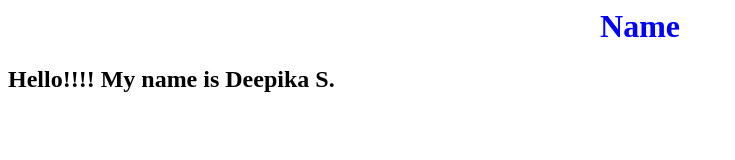
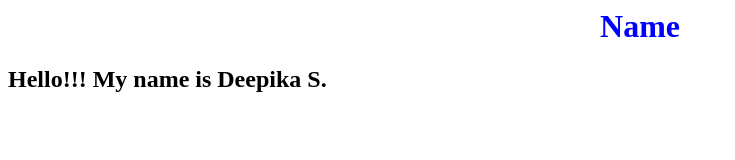
Before and after one commit to Deepika-S23307/Portfolio, a website: page index.html in a window 1280 px wide. Shown: the whole page, without its empty margins (0-735 px from the left). Drawn offline with Linux system fonts and the light colour scheme.

Commit message:
1 file modified

```diff
--- a/index.html
+++ b/index.html
@@ -8,6 +8,6 @@
   </head>
   <body>
   <h1 align="center"> Name </h1>
-  <h2> Hello!!!! My name is Deepika S.</h2>
+  <h2> Hello!!! My name is Deepika S.</h2>
   </body>
 </html>
```
